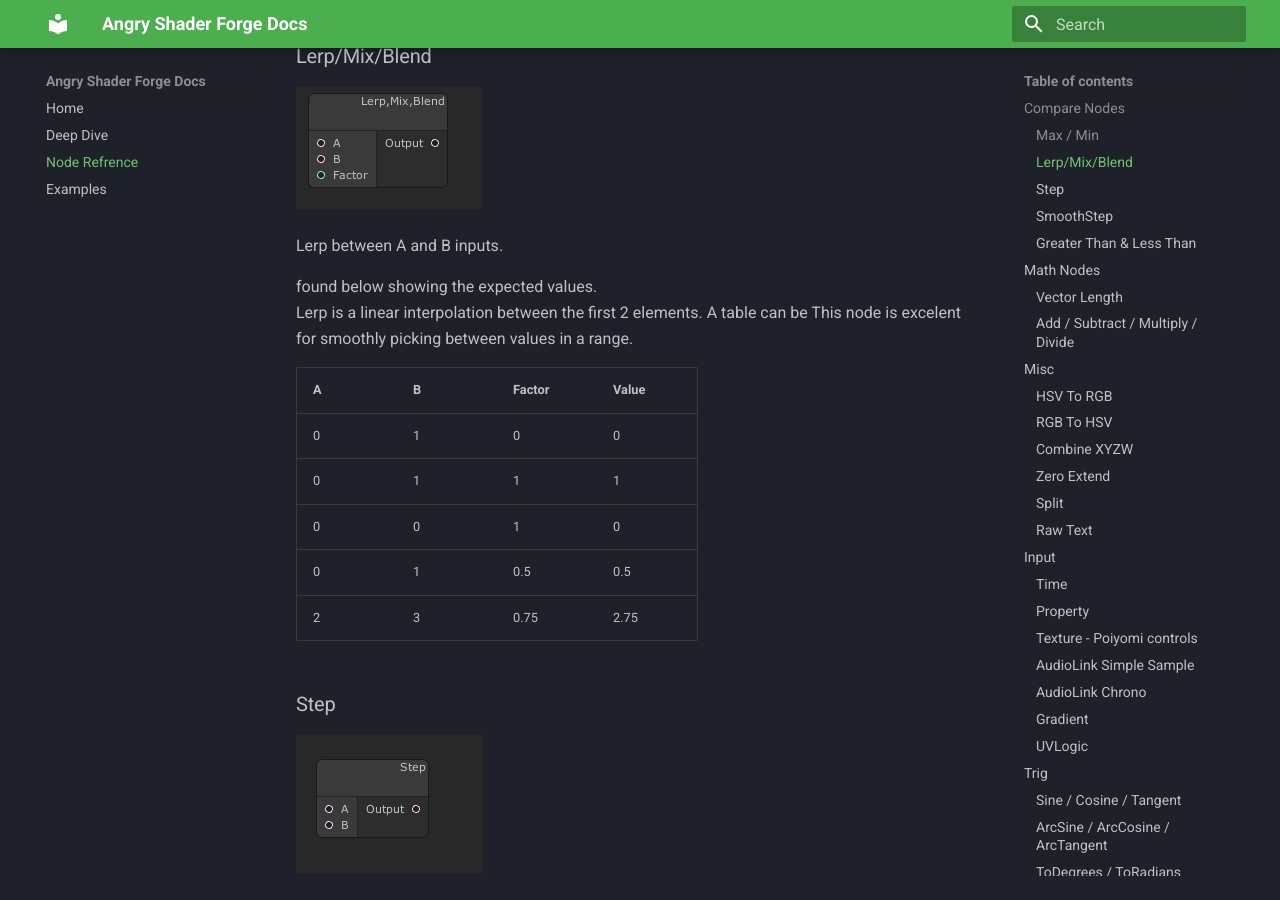
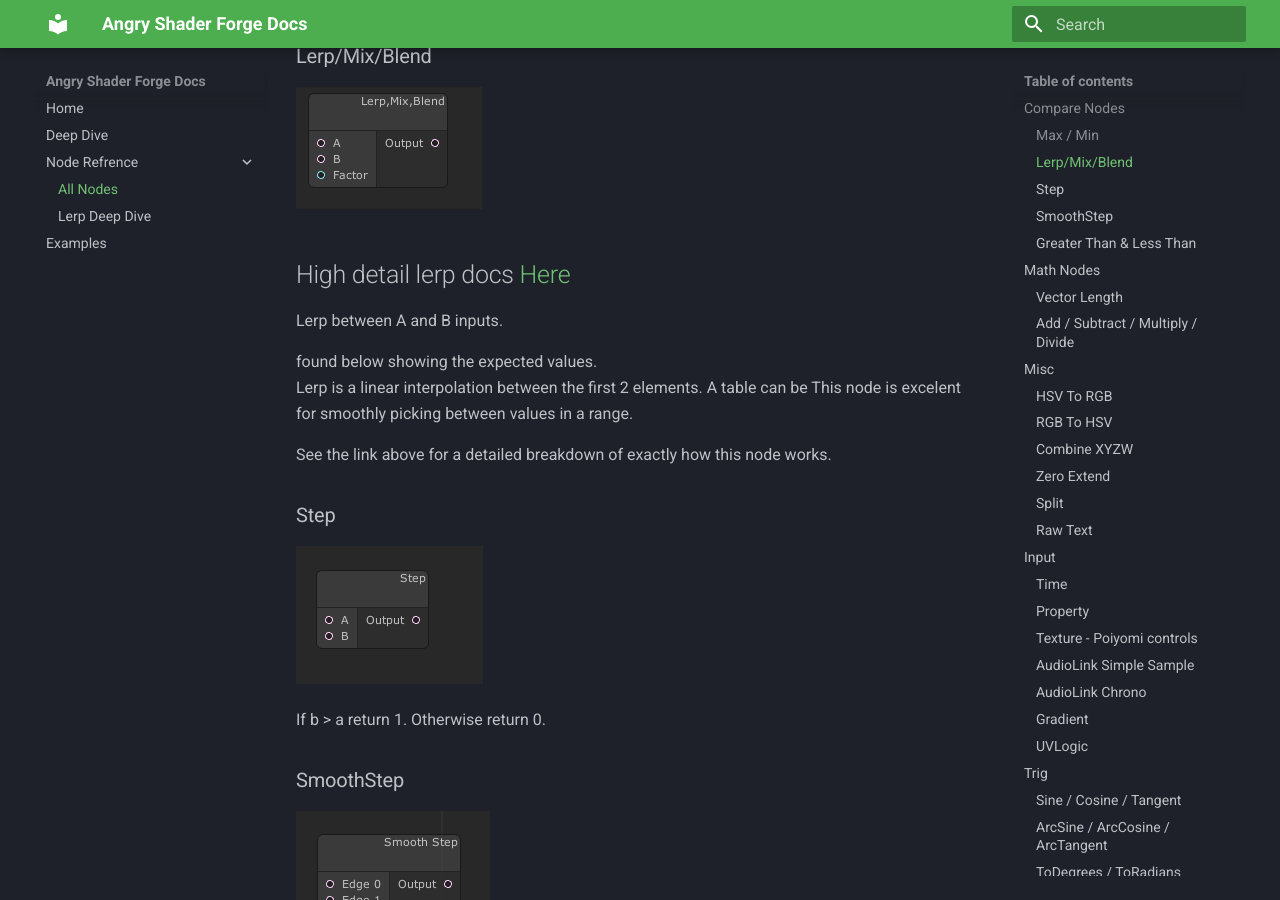
Before and after one commit to AngriestSCV/AngryShaderForgeDocumentation, an MkDocs documentation site: the page built from docs/nodes.md, in a window 1280 px wide and 900 px high, scrolled down 360 px. Built offline with MkDocs 1.6.1 and Material for MkDocs 9.7.7, drawn with Linux system fonts in a browser that asks for light colours.

Commit message:
deep lerp docs

```diff
--- a/docs/nodes.md
+++ b/docs/nodes.md
@@ -7,6 +7,7 @@ Returns the smaller or larger of the inputs. Each component of the input is oper
 
 ### Lerp/Mix/Blend
 ![Lerp](node-images/lerp.png)
+<h2>High detail lerp docs <a href="lerp.md">Here</a></h2>
 
 Lerp between A and B inputs.
 
@@ -14,13 +15,7 @@ found below showing the expected values.
 Lerp is a linear interpolation between the first 2 elements. A table can be
 This node is excelent for smoothly picking between values in a range.
 
-| A       | B        | Factor  |   Value     |
-| ------  | -------- | ------- | ----------- |
-| 0       | 1        | 0       |     0       |
-| 0       | 1        | 1       |     1       |
-| 0       | 0        | 1       |     0       |
-| 0       | 1        | 0.5     |     0.5     |
-| 2       | 3        | 0.75    |     2.75    |
+See the link above for a detailed breakdown of exactly how this node works.
 
 
 ### Step
--- a/mkdocs.yml
+++ b/mkdocs.yml
@@ -3,7 +3,10 @@ site_name: Angry Shader Forge Docs
 nav:
   - Home: index.md
   - Deep Dive: core-concept.md
-  - Node Refrence: nodes.md
+  - Node Refrence:
+      - All Nodes: nodes.md
+      - Lerp Deep Dive: nodes/lerp.md
+
   - Examples: examples.md
 
 theme:
```
Also changed, not shown: docs/nodes/lerp.md (added, +33 -0 lines), docs/nodes/lerp-0-to-1.png (added), docs/nodes/lerp-3-to-1.png (added), 2 other files.
